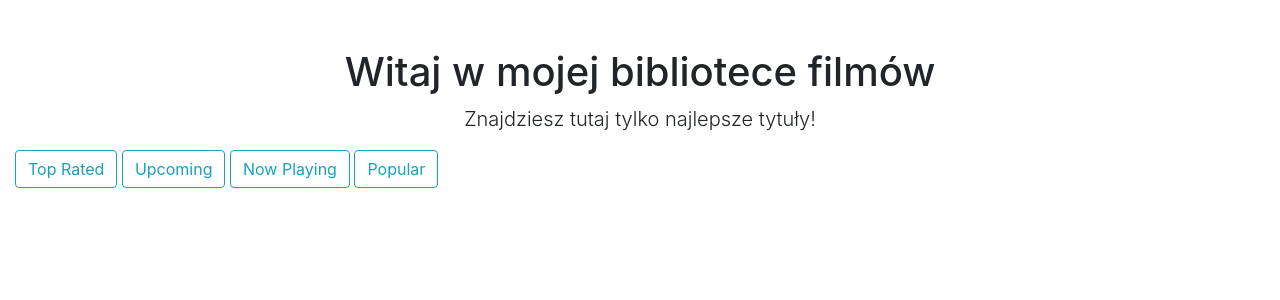
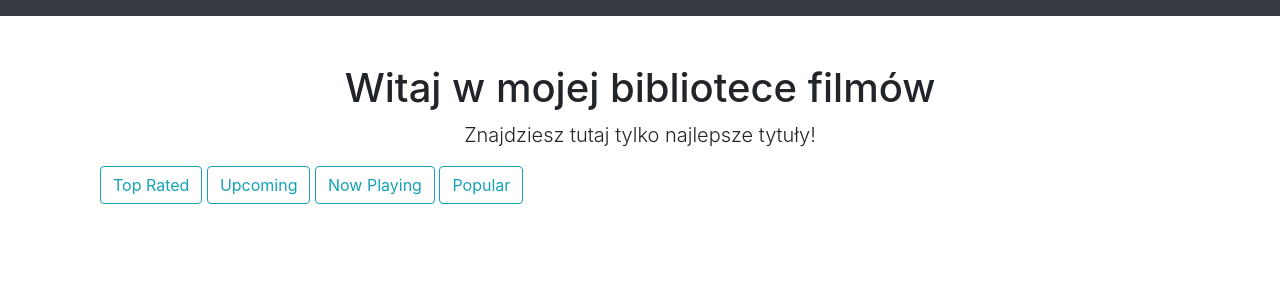
Before and after one commit to youngerJar/movies_catalogue, a Flask app: page / in a window 1280 px wide. Shown: the top 300 px of the page. Run offline with Flask 2, Linux system fonts and the light colour scheme; data that the repository does not hold is empty; some libraries are stand-ins or nearby versions.

Commit message:
Add templates/index.html

```diff
--- a/templates/index.html
+++ b/templates/index.html
@@ -4,20 +4,28 @@
         <meta charset="utf-8" />
         <meta name="viewport" content="width=device-width, initial-scale=1, shrink-to-fit=no" />
         <meta name="description" content="" />
-        <meta name="author" content="" />
-        <title>Biblioteka filmów</title>
+        <title>Movies Catalogue</title>
+        <!-- Favicon-->
+        <link rel="icon" type="image/x-icon" href="assets/favicon.ico" />
         <!-- Core theme CSS (includes Bootstrap)-->
-        <link rel="stylesheet" href="https://stackpath.bootstrapcdn.com/bootstrap/4.3.1/css/bootstrap.min.css" integrity="sha384-ggOyR0iXCbMQv3Xipma34MD+dH/1fQ784/j6cY/iJTQUOhcWr7x9JvoRxT2MZw1T" crossorigin="anonymous" />
+        <link rel="stylesheet" href="https://stackpath.bootstrapcdn.com/bootstrap/4.4.1/css/bootstrap.min.css" integrity="sha384-Vkoo8x4CGsO3+Hhxv8T/Q5PaXtkKtu6ug5TOeNV6gBiFeWPGFN9MuhOf23Q9Ifjh" crossorigin="anonymous">
+        <script src="https://stackpath.bootstrapcdn.com/bootstrap/4.4.1/js/bootstrap.min.js" integrity="sha384-wfSDF2E50Y2D1uUdj0O3uMBJnjuUD4Ih7YwaYd1iqfktj0Uod8GCExl3Og8ifwB6" crossorigin="anonymous"></script>
     </head>
     <body>
-        <!--Page content-->
-            <div class="content">
-                {%block content%}
-                {%endblock%}
+
+        <!-- Responsive navbar-->
+        <nav class="navbar navbar-expand-lg navbar-dark bg-dark">
+            <div class="container">
             </div>
+        </nav>
+        <!-- Page content-->
+        <div class="container">
+            {% block content %}
+            {% endblock %}
+        </div>
         <!-- Bootstrap core JS-->
-        <script src="https://cdn.jsdelivr.net/npm/bootstrap@5.1.3/dist/js/bootstrap.bundle.min.js"></script>
+        <script src="https://code.jquery.com/jquery-3.4.1.slim.min.js" integrity="sha384-J6qa4849blE2+poT4WnyKhv5vZF5SrPo0iEjwBvKU7imGFAV0wwj1yYfoRSJoZ+n" crossorigin="anonymous"></script>
         <!-- Core theme JS-->
-        <script src="https://stackpath.bootstrapcdn.com/bootstrap/4.4.1/js/bootstrap.min.js" integrity="sha384-wfSDF2E50Y2D1uUdj0O3uMBJnjuUD4Ih7YwaYd1iqfktj0Uod8GCExl3Og8ifwB6" crossorigin="anonymous"></script>
+        <script src="https://cdn.jsdelivr.net/npm/popper.js@1.16.0/dist/umd/popper.min.js" integrity="sha384-Q6E9RHvbIyZFJoft+2mJbHaEWldlvI9IOYy5n3zV9zzTtmI3UksdQRVvoxMfooAo" crossorigin="anonymous"></script>
     </body>
 </html>
```
